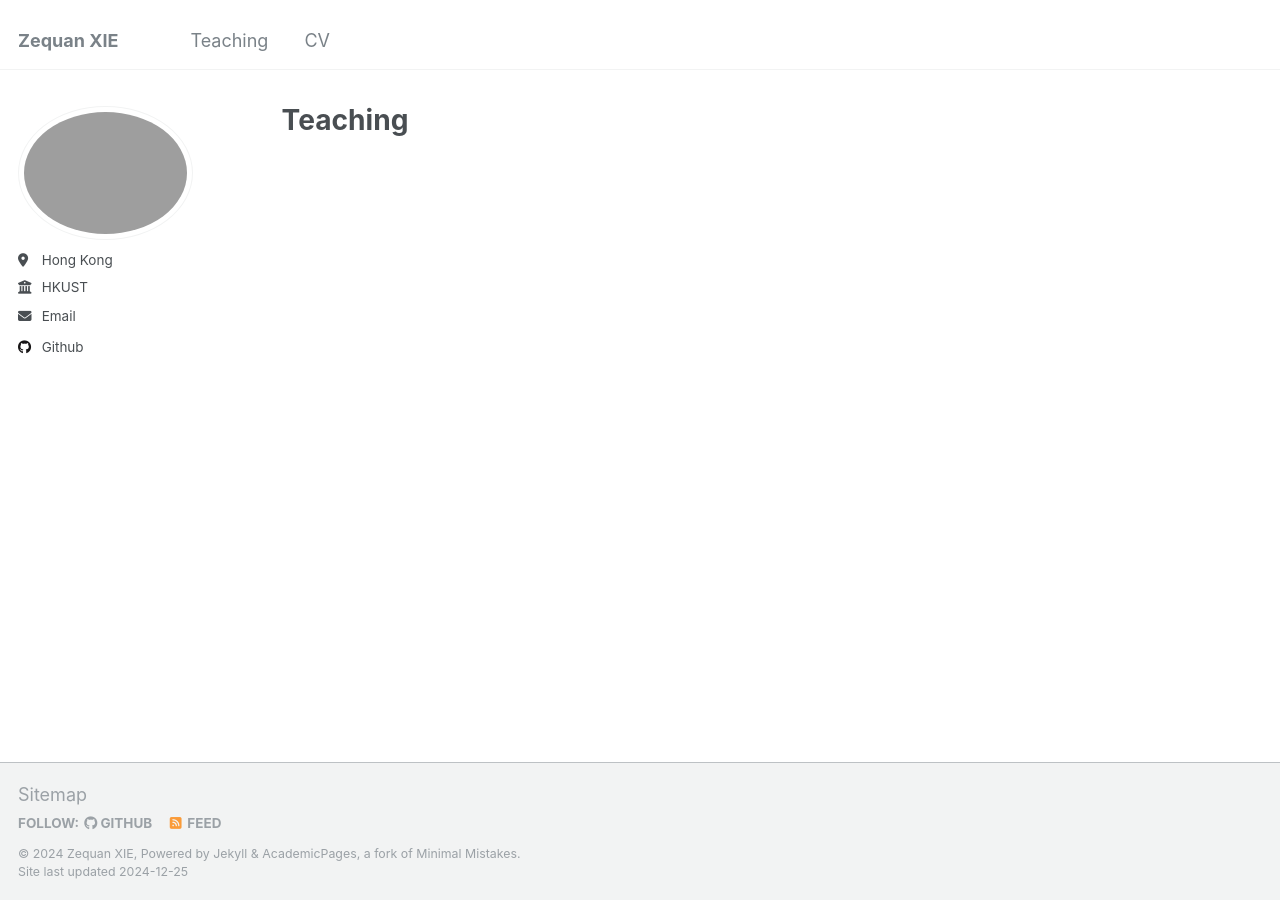
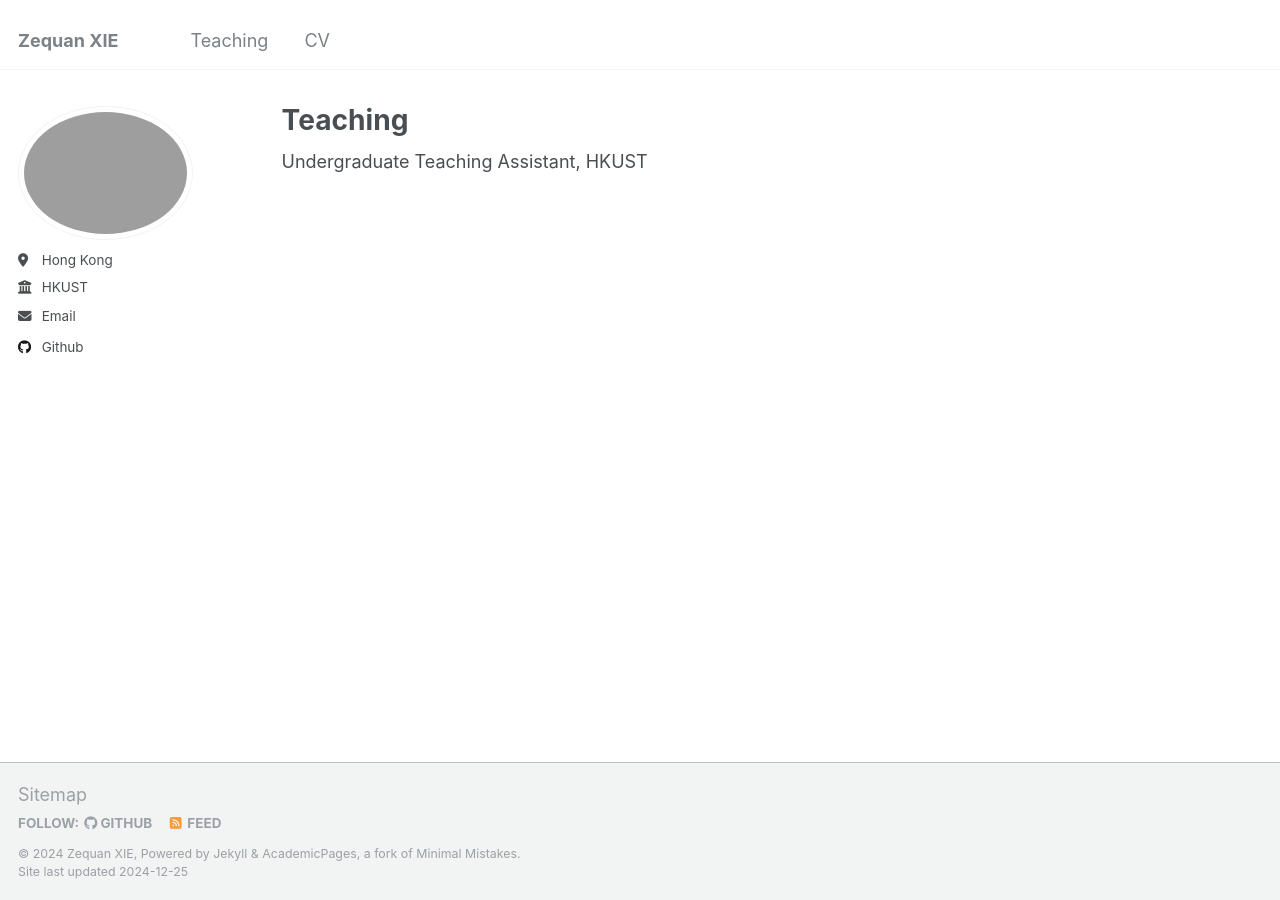
Before and after one commit to zxiebb/zxiebb.github.io, a Jekyll site: the page built from _pages/teaching.html, in a window 1280 px wide. Built offline with Jekyll 4.4.1, drawn with Linux system fonts in a browser that asks for light colours.

Commit message:
Update teaching.html

```diff
--- a/_pages/teaching.html
+++ b/_pages/teaching.html
@@ -5,8 +5,4 @@ permalink: /teaching/
 author_profile: true
 ---
 
-{% include base_path %}
-
-{% for post in site.teaching reversed %}
-  {% include archive-single.html %}
-{% endfor %}
+Undergraduate Teaching Assistant, HKUST
```
